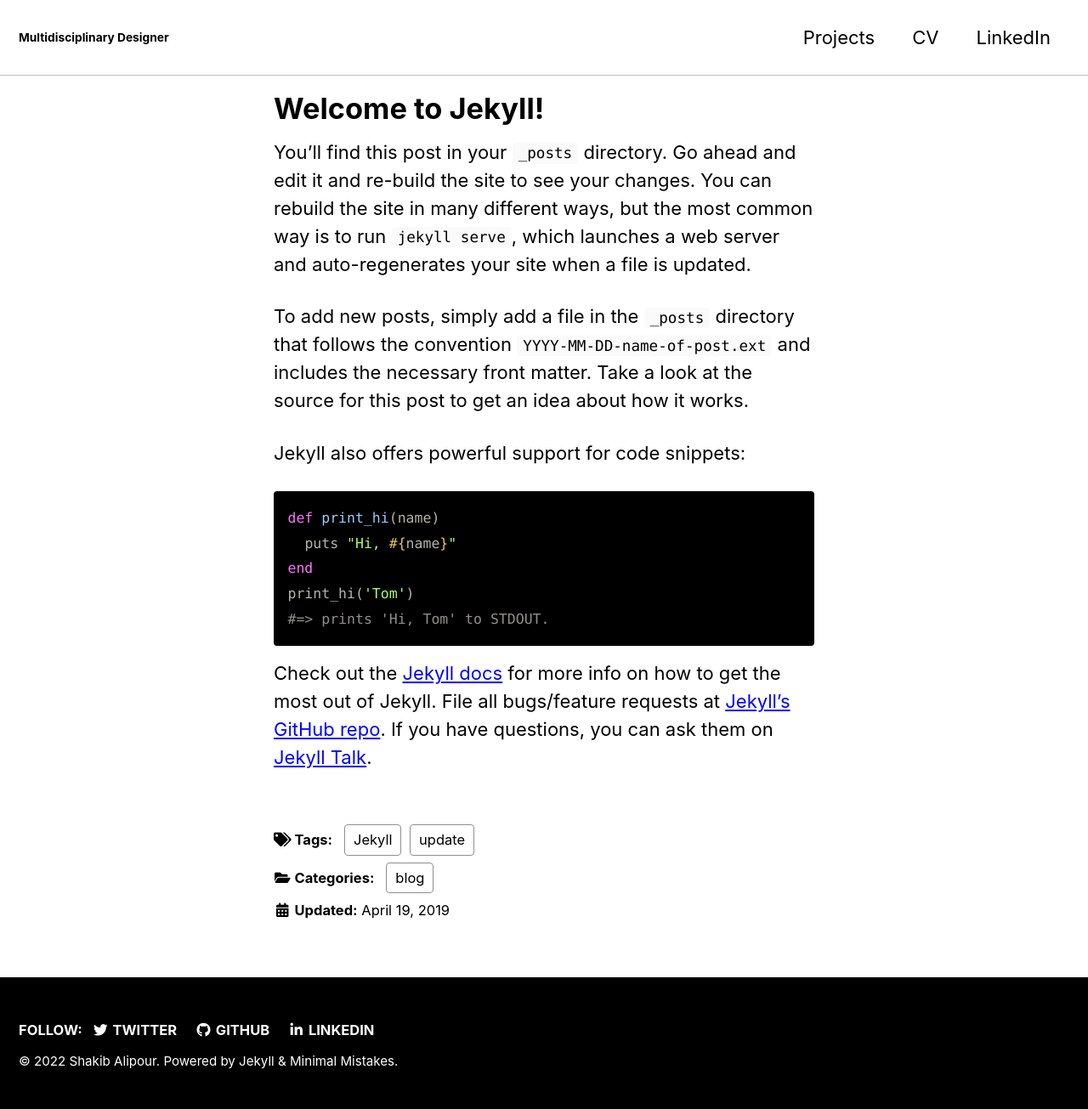
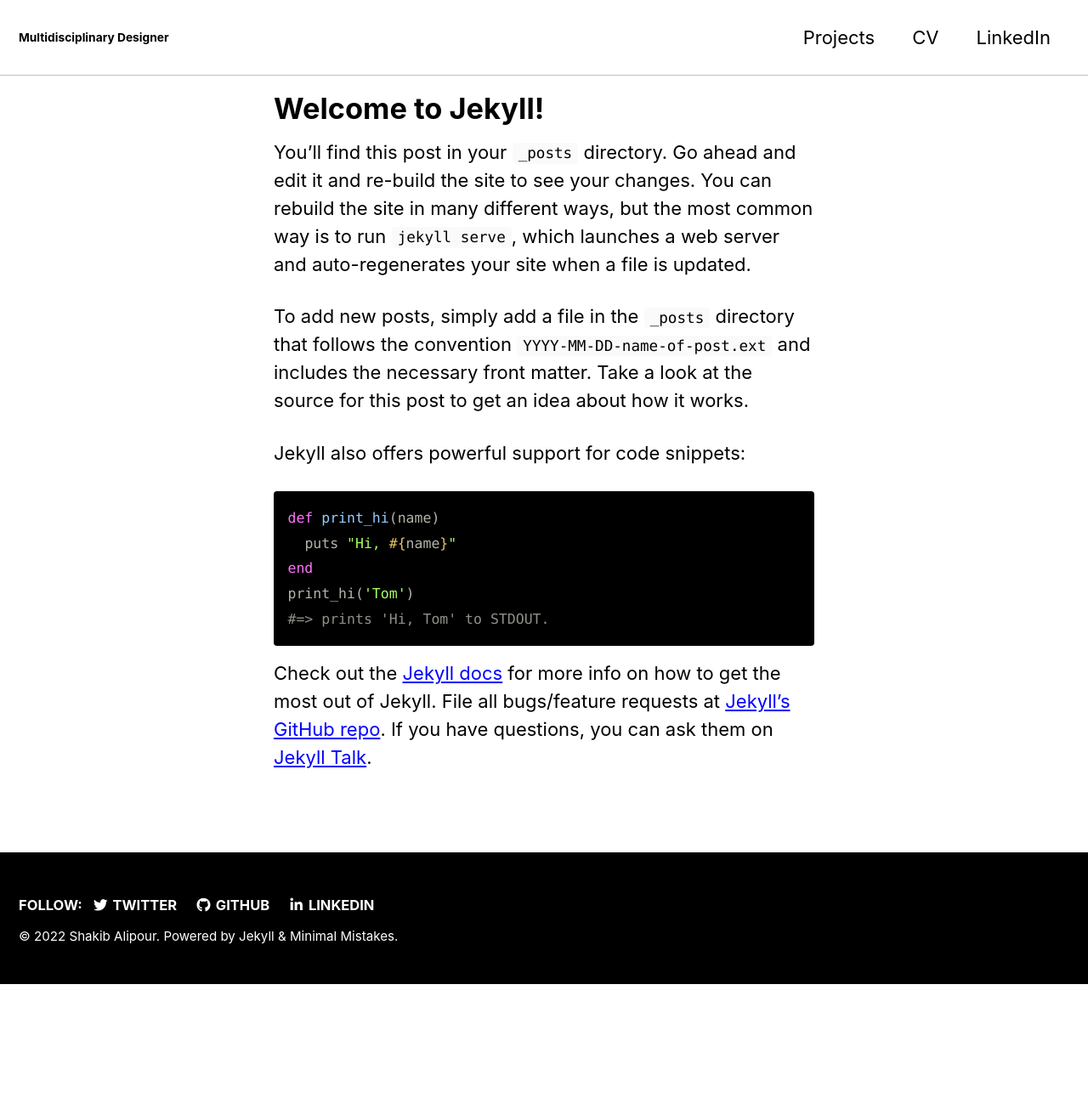
Before and after one commit to shkyb/shkyb.github.io, a Jekyll site: the page built from _posts/2022-01-01-Hello.md, in a window 1280 px wide. Shown: the whole page at 85% size. Built offline with Jekyll 4.4.1, drawn with Linux system fonts in a browser that asks for light colours; cached includes are drawn as plain includes; after the commit the page ends 1158 px from its top, so only the background shows below that; part of the change alters nothing that is shown.

```diff
--- a/_config.yml
+++ b/_config.yml
@@ -297,7 +297,7 @@ defaults:
       share: # true
       related: # true
       show_date: # true
-      meta: false
+
  # _pages
   - scope:
       path: ""
--- a/_layouts/single.html
+++ b/_layouts/single.html
@@ -45,7 +45,7 @@ layout: default
         {{ content }}
         {% if page.link %}<div><a href="{{ page.link }}" class="btn btn--primary">{{ site.data.ui-text[site.locale].ext_link_label | default: "Direct Link" }}</a></div>{% endif %}
       </section>
-
+<!--
       <footer class="page__meta">
         {% if site.data.ui-text[site.locale].meta_label %}
           <h4 class="page__meta-title">{{ site.data.ui-text[site.locale].meta_label }}</h4>
@@ -53,7 +53,7 @@ layout: default
         {% include page__taxonomy.html %}
         {% include page__date.html %}
       </footer>
-
+    -->
       {% if page.share %}{% include social-share.html %}{% endif %}
 
       {% include post_pagination.html %}
```
